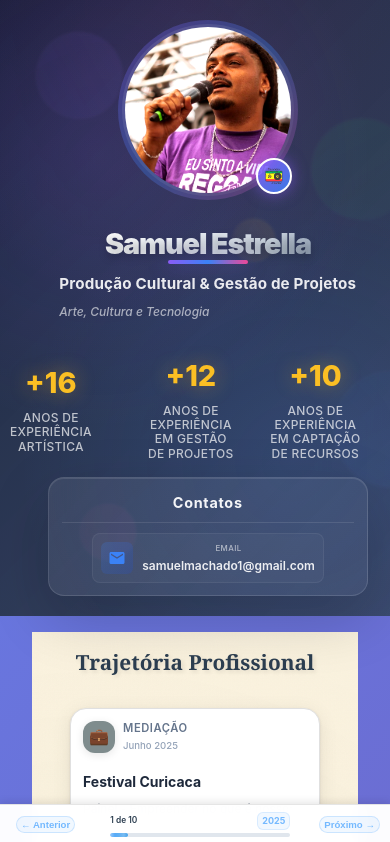
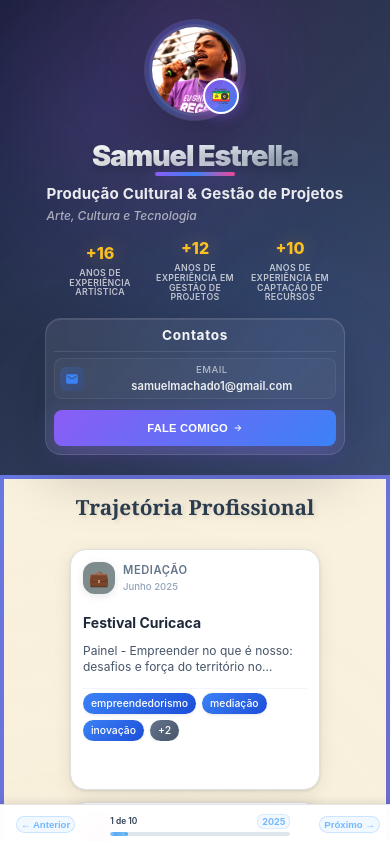
Before and after one commit to samuelmachado1/portifolioCultural, a React (Vite) app: page / in a window 390 px wide. Shown: the top 842 px of the page. Built offline with nearby package versions, Linux system fonts and the light colour scheme.

Commit message:
Revert "feat: update home layout"
This reverts commit a97f68109c95bf8570dad13efe7e790ec1321700.

```diff
--- a/src/styles/portfolio.css
+++ b/src/styles/portfolio.css
@@ -929,102 +929,494 @@
   }
 }
 
-/* ===== CORREÇÕES MOBILE ESPECÍFICAS ===== */
-@media (max-width: 768px) {
-  /* Melhorar alinhamento do painel de contatos em mobile */
-  .contact-panel {
-    padding: 0.8rem !important;
-    gap: 0.6rem !important;
-    max-width: 320px !important;
-    width: 100% !important;
-    margin: 0 auto !important;
-    text-align: center !important;
+@media (max-width: 1200px) {
+  .header-content {
+    gap: 2.5rem;
   }
 
-  .contact-grid {
-    gap: 0.5rem !important;
-    align-items: center !important;
+  .main-profile {
+    gap: 2rem;
   }
 
-  .contact-row {
-    justify-content: center !important;
-    max-width: 280px !important;
-    margin: 0 auto !important;
+  .primary-name {
+    font-size: 3.2rem;
   }
 
-  .panel-title {
-    font-size: 0.9rem !important;
-    text-align: center !important;
+  .contact-panel {
+    width: 140px; /* Ajuste para telas menores */
+    min-width: 140px;
+  }
+}
+
+@media (max-width: 968px) {
+  .header-content {
+    grid-template-columns: 1fr;
+    gap: 3rem;
+    text-align: center;
+  }
+
+  .main-profile {
+    flex-direction: column;
+    gap: 2rem;
+    align-items: center;
+  }
+
+  .profile-info {
+    text-align: center;
+    align-items: center;
+  }
+
+  .name-accent {
+    left: 50%;
+    transform: translateX(-50%);
+  }
+
+  .stats-row {
+    justify-content: center;
+  }
+
+  .contact-panel {
+    width: auto; /* Largura flexível em tablets */
+    max-width: 180px; /* Ligeiramente maior em tablets */
+    margin: 0 auto;
   }
 }
 
 @media (max-width: 768px) {
-  /* Ocultar botões de ação em mobile */
+  .portfolio-header {
+    min-height: 160px !important; /* Reduzir ainda mais a altura mínima */
+    padding: 0.5rem !important;
+  }
+
+  .header-content {
+    padding: 1rem 1rem !important;
+    gap: 1.5rem !important;
+  }
+
+  .profile-info {
+    gap: 1rem !important; /* Reduzir gap entre seções */
+  }
+
+  .title-section {
+    gap: 0.3rem !important; /* Reduzir gap entre título e subtítulo */
+  }
+
+  .contact-panel {
+    padding: 0.5rem !important;
+    gap: 0.4rem !important;
+    max-width: 300px !important;
+    width: 100% !important;
+  }
+
+  .contact-grid {
+    gap: 0.3rem !important;
+  }
+
   .action-buttons {
-    display: none !important;
+    margin-top: 0.3rem !important;
+  }
+
+  .panel-title {
+    font-size: 0.85rem !important;
   }
 }
 
-/* ===== INÍCIO DAS MELHORIAS GLOBAIS ===== */
+@media (max-width: 480px) {
+  .portfolio-header {
+    min-height: 140px !important; /* Ainda menor para telas pequenas */
+  }
 
-/* Ajustes gerais para melhorar a legibilidade e o espaçamento */
-body {
-  line-height: 1.6;
-  font-size: 16px;
+  .header-content {
+    padding: 0.75rem 0.75rem !important;
+    gap: 1rem !important;
+  }
+
+  .primary-name {
+    font-size: 1.8rem !important;
+    line-height: 0.85 !important;
+  }
+
+  .primary-title {
+    font-size: 0.95rem !important;
+  }
+
+  .title-subtitle {
+    font-size: 0.75rem !important;
+  }
 }
 
-h1, h2, h3, h4, h5, h6 {
-  margin: 0;
-  padding: 0;
-  font-weight: 600;
+/* Layout super compacto para telas muito pequenas */
+@media (max-width: 360px) {
+  .portfolio-header {
+    min-height: 120px;
+    padding: 0.25rem;
+  }
+
+  .header-content {
+    padding: 0.75rem 0.5rem;
+    gap: 0.5rem;
+  }
+
+  .primary-name {
+    font-size: 1.8rem;
+  }
+
+  .stats-row {
+    gap: 0.5rem;
+  }
+
+  .stat-number {
+    font-size: 1rem;
+  }
+
+  .stat-label {
+    font-size: 0.55rem;
+  }
+
+  .contact-panel {
+    max-width: 260px;
+    padding: 0.5rem;
+  }
+
+  .panel-title {
+    font-size: 0.75rem;
+  }
+
+  .contact-row {
+    padding: 0.25rem;
+  }
+
+  .btn-primary {
+    padding: 0.4rem;
+    font-size: 0.65rem;
+    min-height: 32px;
+  }
 }
 
-p {
-  margin: 0;
-  padding: 0;
-  color: rgba(255, 255, 255, 0.9);
+/* Garantir que o board tenha espaço suficiente em mobile */
+@media (max-width: 768px) {
+  .board-container {
+    padding: 0.5rem;
+    padding-bottom: 60px; /* Espaço para o position indicator */
+    min-height: calc(100vh - 180px); /* Considera altura reduzida do header */
+  }
 }
 
-/* Links */
-a {
-  color: #3b82f6;
-  text-decoration: none;
-  transition: color 0.3s ease;
+@media (max-width: 480px) {
+  .board-container {
+    padding: 0.25rem;
+    padding-bottom: 50px;
+    min-height: calc(100vh - 160px);
+  }
 }
 
-a:hover {
-  color: #2563eb;
+/* ===== MELHORIAS DE RESPONSIVIDADE PARA MOBILE ===== */
+
+/* Layout mais compacto para mobile */
+@media (max-width: 768px) {
+  .portfolio-header {
+    min-height: 160px; /* Reduzir altura em tablet/mobile */
+    padding: 0.75rem;
+  }
+
+  .header-content {
+    flex-direction: column; /* Stack em mobile */
+    align-items: center;
+    gap: 1rem; /* Gap menor para mobile */
+    padding: 1.5rem 1rem;
+  }
+
+  .main-profile {
+    flex-direction: column;
+    align-items: center;
+    gap: 1.5rem;
+    text-align: center;
+  }
+
+  .avatar-container {
+    width: 120px;
+    height: 120px;
+  }
+
+  .primary-name {
+    font-size: 2.5rem;
+  }
+
+  .contact-panel {
+    width: 100%; /* Largura total em mobile */
+    max-width: 300px; /* Máximo menor para mobile */
+    padding: 0.75rem;
+    gap: 0.5rem; /* Gap menor */
+  }
+
+  .panel-title {
+    font-size: 0.9rem;
+  }
+
+  .contact-grid {
+    gap: 0.4rem; /* Gap menor entre contatos */
+  }
+
+  .contact-row {
+    padding: 0.4rem; /* Padding menor */
+  }
+
+  /* Ocultar telefone em mobile - redundante com botão "Fale comigo" */
+  .phone-row {
+    display: none !important;
+  }
+
+  .contact-filter-section {
+    display: none !important; /* Ocultar filtros completamente em mobile */
+  }
+
+  .action-buttons {
+    gap: 0.4rem;
+    margin-top: 0.5rem;
+  }
+
+  .btn-primary {
+    padding: 0.6rem;
+    font-size: 0.75rem;
+    min-height: 40px; /* Altura maior para melhor toque */
+  }
+
+  .floating-particles {
+    display: none; /* Remove partículas em mobile */
+  }
 }
 
-/* Botões */
-button {
-  cursor: pointer;
-  transition: background 0.3s ease, transform 0.3s ease;
+@media (max-width: 480px) {
+  .portfolio-header {
+    min-height: 140px; /* Ainda mais compacto */
+    padding: 0.5rem;
+  }
+
+  .header-content {
+    padding: 1rem 0.75rem;
+    gap: 0.75rem;
+  }
+
+  .avatar-container {
+    width: 100px;
+    height: 100px;
+  }
+
+  .primary-name {
+    font-size: 2rem;
+    line-height: 0.9;
+  }
+
+  .primary-title {
+    font-size: 1rem;
+  }
+
+  .title-subtitle {
+    font-size: 0.8rem;
+  }
+
+  .stats-row {
+    gap: 1rem;
+    flex-wrap: wrap;
+    justify-content: center;
+  }
+
+  .stat-divider {
+    display: none; /* Ocultar divisores em mobile pequeno */
+  }
+
+  .contact-panel {
+    max-width: 280px; /* Ainda menor */
+    padding: 0.6rem;
+  }
+
+  .panel-title {
+    font-size: 0.8rem;
+  }
+
+  .contact-row {
+    padding: 0.3rem;
+  }
+
+  .contact-icon {
+    width: 24px;
+    height: 24px;
+  }
+
+  .contact-icon svg {
+    width: 14px;
+    height: 14px;
+  }
+
+  .contact-label {
+    font-size: 0.6rem;
+  }
+
+  .contact-value {
+    font-size: 0.7rem;
+  }
+
+  .btn-primary {
+    padding: 0.5rem;
+    font-size: 0.7rem;
+    min-height: 36px;
+  }
 }
 
-button:hover {
-  transform: translateY(-2px);
+/* Layout super compacto para telas muito pequenas */
+@media (max-width: 360px) {
+  .portfolio-header {
+    min-height: 120px;
+    padding: 0.25rem;
+  }
+
+  .header-content {
+    padding: 0.75rem 0.5rem;
+    gap: 0.5rem;
+  }
+
+  .primary-name {
+    font-size: 1.8rem;
+  }
+
+  .stats-row {
+    gap: 0.5rem;
+  }
+
+  .stat-number {
+    font-size: 1rem;
+  }
+
+  .stat-label {
+    font-size: 0.55rem;
+  }
+
+  .contact-panel {
+    max-width: 260px;
+    padding: 0.5rem;
+  }
+
+  .panel-title {
+    font-size: 0.75rem;
+  }
+
+  .contact-row {
+    padding: 0.25rem;
+  }
+
+  .btn-primary {
+    padding: 0.4rem;
+    font-size: 0.65rem;
+    min-height: 32px;
+  }
 }
 
-/* ===== FIM DAS MELHORIAS GLOBAIS ===== */
-
-/* ===== INÍCIO DAS OTIMIZAÇÕES DE PERFORMANCE ===== */
-
-/* Reduzir a complexidade das sombras para melhorar a performance em dispositivos móveis */
-.portfolio-header {
-  box-shadow: none;
+/* Garantir que o board tenha espaço suficiente em mobile */
+@media (max-width: 768px) {
+  .board-container {
+    padding: 0.5rem;
+    padding-bottom: 60px; /* Espaço para o position indicator */
+    min-height: calc(100vh - 180px); /* Considera altura reduzida do header */
+  }
 }
 
-.avatar-ring-outer {
-  box-shadow: none;
+@media (max-width: 480px) {
+  .board-container {
+    padding: 0.25rem;
+    padding-bottom: 50px;
+    min-height: calc(100vh - 160px);
+  }
 }
 
-.btn-primary,
-.btn-secondary {
-  box-shadow: none;
+/* ===== OTIMIZAÇÕES ESPECÍFICAS PARA MOBILE ===== */
+
+/* Ocultar telefone em mobile para economizar espaço */
+@media (max-width: 768px) {
+  .phone-row {
+    display: none !important;
+  }
+
+  /* Manter estatísticas numa linha horizontal para economizar espaço vertical */
+  .stats-row {
+    flex-direction: row !important;
+    flex-wrap: nowrap !important;
+    justify-content: space-between !important;
+    gap: 0.5rem !important;
+    width: 100%;
+    max-width: 300px;
+    margin: 0 auto;
+  }
+
+  .stat-item {
+    flex: 1;
+    min-width: auto !important;
+    text-align: center;
+  }
+
+  .stat-divider {
+    width: 1px;
+    height: 30px;
+    flex-shrink: 0;
+  }
+
+  /* Reduzir ainda mais o tamanho das estatísticas para caber em linha */
+  .stat-number {
+    font-size: 1.1rem !important;
+    line-height: 1.2;
+  }
+
+  .stat-label {
+    font-size: 0.6rem !important;
+    line-height: 1.1;
+    font-weight: 600;
+  }
 }
 
-/* ===== FIM DAS OTIMIZAÇÕES DE PERFORMANCE ===== */
+@media (max-width: 480px) {
+  /* Em telas muito pequenas, manter ainda mais compacto */
+  .stats-row {
+    gap: 0.3rem !important;
+    max-width: 280px;
+  }
+
+  .stat-number {
+    font-size: 1rem !important;
+  }
+
+  .stat-label {
+    font-size: 0.55rem !important;
+  }
+
+  .stat-divider {
+    height: 25px;
+  }
+}
+
+/* ===== RESPONSIVIDADE PARA SCROLL ===== */
+@media (max-height: 700px) {
+  .portfolio-header {
+    min-height: 180px; /* Reduz altura do header em telas baixas */
+  }
+
+  .board-container {
+    padding-bottom: 50px; /* Reduz padding bottom */
+  }
+}
+
+@media (max-height: 600px) {
+  .portfolio-header {
+    min-height: 150px; /* Reduz ainda mais em telas muito baixas */
+  }
+
+  .header-content {
+    padding: 1rem; /* Reduz padding do header */
+  }
+
+  .board-container {
+    padding: 0.5rem 1rem;
+    padding-bottom: 30px;
+  }
+}
 
 /* ===== SCROLL SUAVE PARA TODA A PÁGINA ===== */
 html {
```
